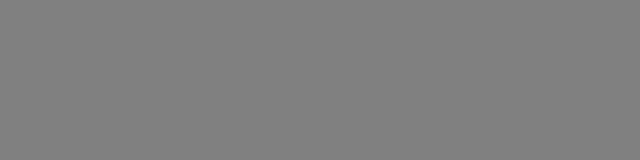
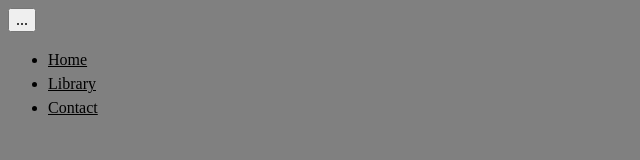
Before and after one commit to eduardoreyes007351208/dynamicUserInterfacePractice, a website built with webpack: page src/main.html in a window 1280 px wide. Shown: the whole page, without its empty margins (0-640 px from the left). Built offline with nearby package versions, Linux system fonts and the light colour scheme.

Commit message:
feat: Create structure for the drop down button and the menu that appears

```diff
--- a/src/main.html
+++ b/src/main.html
@@ -6,6 +6,25 @@
     <title>Document</title>
 </head>
 <body>
-
+    <div id="mainDiv">
+        <div id="buttonDiv">
+            <button class="button">...</button>
+        </div>
+        <div id="menuDiv">
+            <div>
+                <ul>
+                    <li>
+                        <a href="#">Home</a>
+                    </li>
+                    <li>
+                        <a href="#">Library</a>
+                    </li>
+                    <li>
+                        <a href="#">Contact</a>
+                    </li>
+                </ul>
+            </div>
+        </div>
+    </div>
 </body>
 </html>
```
